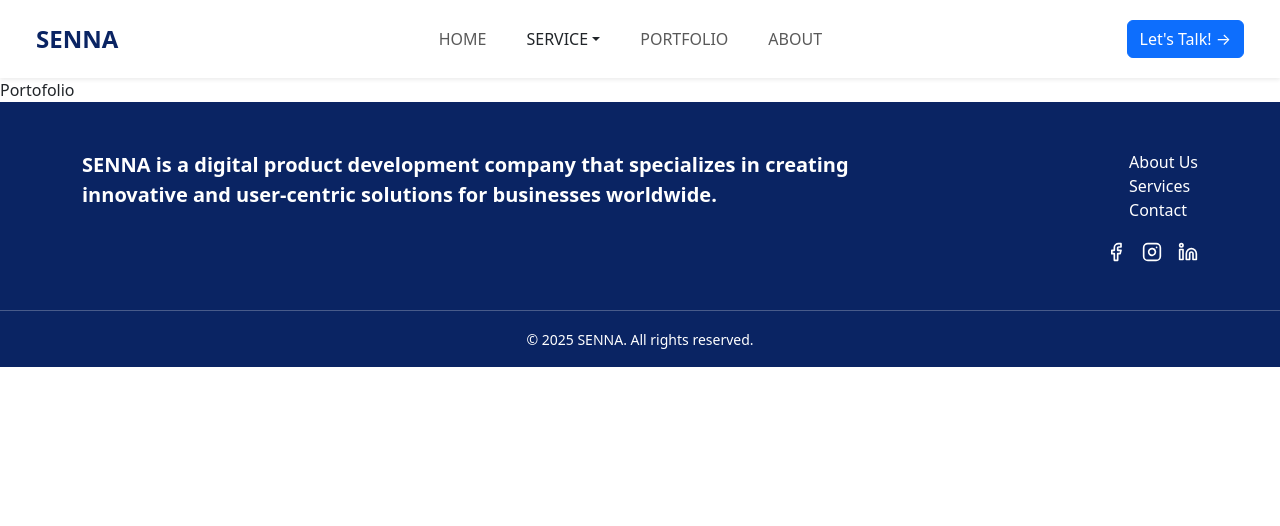
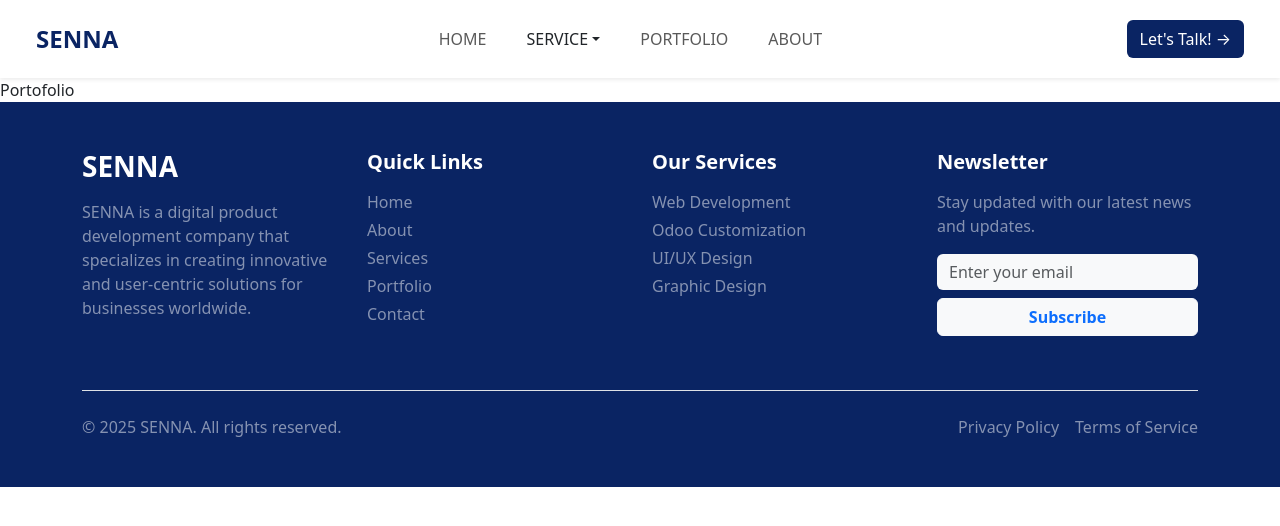
Before and after one commit to Ridho024/SENNA-Company, a React (Vite) app: page /portofolio in a window 1280 px wide. Shown: the top 526 px of the page. Built offline with nearby package versions, Linux system fonts and the light colour scheme.

Commit message:
[add: animation]: homepage

```diff
--- a/package.json
+++ b/package.json
@@ -13,6 +13,7 @@
     "@popperjs/core": "^2.11.8",
     "bootstrap": "^5.3.6",
     "lucide-react": "^0.511.0",
+    "motion": "^12.12.1",
     "react": "^19.1.0",
     "react-dom": "^19.1.0",
     "react-router-dom": "^6.30.0"
--- a/src/components/Footer/Footer.jsx
+++ b/src/components/Footer/Footer.jsx
@@ -1,91 +1,159 @@
-// import React from "react";
-
-// const Footer = () => {
-//   return (
-//     <div style={{ width: "100%", height: "400px", backgroundColor: "#0a2463", color: "white" }}>
-//       <div style={{ width: "100%" }}>
-//         <div className="row row-cols-2" style={{ width: "100%", padding: "5rem 9rem" }}>
-//           <div className="col-9">
-//             <p style={{ fontSize: "1.5rem", fontWeight: "bold" }}>SENNA is a digital product development company that specializes in creating innovative and user-centric solutions for businesses worldwide.</p>
-//           </div>
-//           <div className="col-3">
-//             <ul style={{ listStyleType: "none", padding: 0 }}>
-//               <li>
-//                 <a href="#about" style={{ color: "white", textDecoration: "none" }}>
-//                   About Us
-//                 </a>
-//               </li>
-//               <li>
-//                 <a href="#services" style={{ color: "white", textDecoration: "none" }}>
-//                   Services
-//                 </a>
-//               </li>
-//               <li>
-//                 <a href="#contact" style={{ color: "white", textDecoration: "none" }}>
-//                   Contact
-//                 </a>
-//               </li>
-//             </ul>
-//           </div>
-//         </div>
-//       </div>
-//       <div style={{ textAlign: "center", marginTop: "2rem" }}>
-//         <p>&copy; {new Date().getFullYear()} SENNA. All rights reserved.</p>
-//       </div>
-//     </div>
-//   );
-// };
-
-// export default Footer;
-
 import React from "react";
-import {
-  Facebook,
-  Instagram,
-  Linkedin,
-  Twitter,
-} from "lucide-react";
 import { Link } from "react-router-dom";
+import { motion } from "framer-motion";
 
 const Footer = () => {
   return (
-    <footer style={{ backgroundColor: "#0a2463", color: "white" }}>
-      <div className="container py-5">
+    <footer className="text-white py-5" style={{ backgroundColor: "#0a2463" }}>
+      <div className="container">
         <div className="row gy-4">
-          <div className="col-lg-9">
-            <p className="fs-5 fw-bold">
+          {/* Company Info */}
+          <motion.div
+            className="col-12 col-md-6 col-lg-3"
+            initial={{ opacity: 0, y: 20 }}
+            whileInView={{ opacity: 1, y: 0 }}
+            transition={{ duration: 0.5 }}
+            viewport={{ once: true }}
+          >
+            <h3 className="fw-bold mb-3">SENNA</h3>
+            <p className="text-white-50 mb-3">
               SENNA is a digital product development company that specializes in
-              creating innovative and user-centric solutions for businesses worldwide.
+              creating innovative and user-centric solutions for businesses
+              worldwide.
             </p>
-          </div>
-          <div className="col-lg-3 d-flex flex-column align-items-lg-end">
-            <ul className="list-unstyled mb-3">
+            <div className="d-flex gap-3">
+              <a href="#" className="text-white fs-5">
+                <i className="fab fa-linkedin"></i>
+              </a>
+              <a href="#" className="text-white fs-5">
+                <i className="fab fa-github"></i>
+              </a>
+              <a href="#" className="text-white fs-5">
+                <i className="fab fa-twitter"></i>
+              </a>
+            </div>
+          </motion.div>
+
+          {/* Quick Links */}
+          <motion.div
+            className="col-6 col-md-6 col-lg-3"
+            initial={{ opacity: 0, y: 20 }}
+            whileInView={{ opacity: 1, y: 0 }}
+            transition={{ duration: 0.5, delay: 0.2 }}
+            viewport={{ once: true }}
+          >
+            <h5 className="fw-semibold mb-3">Quick Links</h5>
+            <ul className="list-unstyled">
               <li>
-                <a href="#about" className="text-white text-decoration-none">About Us</a>
+                <Link
+                  to="/"
+                  className="text-white-50 text-decoration-none d-block mb-1"
+                >
+                  Home
+                </Link>
               </li>
               <li>
-                <a href="#services" className="text-white text-decoration-none">Services</a>
+                <Link
+                  to="/about"
+                  className="text-white-50 text-decoration-none d-block mb-1"
+                >
+                  About
+                </Link>
               </li>
               <li>
-                <a href="#contact" className="text-white text-decoration-none">Contact</a>
+                <Link
+                  to="/services"
+                  className="text-white-50 text-decoration-none d-block mb-1"
+                >
+                  Services
+                </Link>
+              </li>
+              <li>
+                <Link
+                  to="/portofolio"
+                  className="text-white-50 text-decoration-none d-block mb-1"
+                >
+                  Portfolio
+                </Link>
+              </li>
+              <li>
+                <Link
+                  to="/contact"
+                  className="text-white-50 text-decoration-none d-block"
+                >
+                  Contact
+                </Link>
               </li>
             </ul>
+          </motion.div>
+
+          {/* Services */}
+          <motion.div
+            className="col-6 col-md-6 col-lg-3"
+            initial={{ opacity: 0, y: 20 }}
+            whileInView={{ opacity: 1, y: 0 }}
+            transition={{ duration: 0.5, delay: 0.4 }}
+            viewport={{ once: true }}
+          >
+            <h5 className="fw-semibold mb-3">Our Services</h5>
+            <ul className="list-unstyled text-white-50">
+              <li className="mb-1">Web Development</li>
+              <li className="mb-1">Odoo Customization</li>
+              <li className="mb-1">UI/UX Design</li>
+              <li>Graphic Design</li>
+            </ul>
+          </motion.div>
+
+          {/* Newsletter */}
+          <motion.div
+            className="col-12 col-md-6 col-lg-3"
+            initial={{ opacity: 0, y: 20 }}
+            whileInView={{ opacity: 1, y: 0 }}
+            transition={{ duration: 0.5, delay: 0.6 }}
+            viewport={{ once: true }}
+          >
+            <h5 className="fw-semibold mb-3">Newsletter</h5>
+            <p className="text-white-50 mb-3">
+              Stay updated with our latest news and updates.
+            </p>
+            <form>
+              <div className="mb-2">
+                <input
+                  type="email"
+                  className="form-control bg-light text-dark border-0"
+                  placeholder="Enter your email"
+                />
+              </div>
+              <motion.button
+                whileHover={{ scale: 1.05 }}
+                whileTap={{ scale: 0.95 }}
+                className="btn btn-light text-primary fw-semibold w-100"
+              >
+                Subscribe
+              </motion.button>
+            </form>
+          </motion.div>
+        </div>
+
+        {/* Bottom Bar */}
+        <div className="mt-5 pt-4 border-top border-white-50">
+          <div className="d-flex flex-column flex-md-row justify-content-between align-items-center">
+            <p className="text-white-50 mb-2 mb-md-0">
+              © {new Date().getFullYear()} SENNA. All rights reserved.
+            </p>
             <div className="d-flex gap-3">
-              <Link to="https://facebook.com" className="text-white">
-                <Facebook size={20} />
+              <Link
+                to="/privacy"
+                className="text-white-50 text-decoration-none"
+              >
+                Privacy Policy
               </Link>
-              <Link to="https://instagram.com" className="text-white">
-                <Instagram size={20} />
-              </Link>
-              <Link to="https://linkedin.com" className="text-white">
-                <Linkedin size={20} />
+              <Link to="/terms" className="text-white-50 text-decoration-none">
+                Terms of Service
               </Link>
             </div>
           </div>
         </div>
-      </div>
-      <div className="text-center py-3 border-top border-white border-opacity-25">
-        <small>&copy; {new Date().getFullYear()} SENNA. All rights reserved.</small>
       </div>
     </footer>
   );
--- a/src/components/Navbar/Navbar.jsx
+++ b/src/components/Navbar/Navbar.jsx
@@ -126,7 +126,7 @@ const Navbar = () => {
         </div>
 
         <div className="d-none d-lg-block">
-          <NavLink to="/contact" className="btn btn-primary custom-btn">
+          <NavLink to="/contact" className="btn" style={{ backgroundColor: "#0a2463", color: "#fff" }}>
             Let's Talk! <span className="arrow">→</span>
           </NavLink>
         </div>
--- a/src/section/Home/TechstackSection.jsx
+++ b/src/section/Home/TechstackSection.jsx
@@ -1,29 +1,68 @@
 import React from "react";
 import { techStacks } from "../../data/techStacks";
+import { motion } from "framer-motion";
 
 const TechStack = () => {
   return (
     <>
-      <section className="mt-5 text-white" style={{ backgroundColor: "#dfe0eb" }}>
+      <section
+        className="mt-5 text-white"
+        style={{ backgroundColor: "#dfe0eb" }}
+      >
         <div className="p-5 text-center">
-          <h2 className="mb-4 fw-bold" style={{ color: "#0a2463" }}>
+          <motion.h2
+            className="mb-4 fw-bold"
+            style={{ color: "#0a2463" }}
+            initial={{ opacity: 0, y: 30 }}
+            whileInView={{ opacity: 1, y: 0 }}
+            transition={{ duration: 0.6 }}
+            viewport={{ once: true }}
+          >
             Main tech stack we are use
-          </h2>
-          <div className="d-flex justify-content-center flex-wrap gap-3">
+          </motion.h2>
+
+          <motion.div
+            className="d-flex justify-content-center flex-wrap gap-3"
+            initial="hidden"
+            whileInView="visible"
+            viewport={{ once: true }}
+            variants={{
+              visible: {
+                transition: {
+                  staggerChildren: 0.1,
+                },
+              },
+            }}
+          >
             {techStacks.map((tech, index) => (
-              <div
+              <motion.div
                 key={index}
-                className="rounded-circle d-flex justify-content-center align-items-center border border-secondary"
+                className="rounded-circle d-flex justify-content-center align-items-center border border-secondary bg-white"
                 style={{
                   width: "60px",
                   height: "60px",
                 }}
                 title={tech.name}
+                variants={{
+                  hidden: { opacity: 0, scale: 0.8 },
+                  visible: { opacity: 1, scale: 1 },
+                }}
+                transition={{ duration: 0.4 }}
+                whileHover={{ scale: 1.2 }}
               >
-                <img src={tech.icon} alt="icon tech" className="img-fluid" style={{ width: "30px", height: "30px", objectFit: "contain" }} />
-              </div>
+                <img
+                  src={tech.icon}
+                  alt="icon tech"
+                  className="img-fluid"
+                  style={{
+                    width: "30px",
+                    height: "30px",
+                    objectFit: "contain",
+                  }}
+                />
+              </motion.div>
             ))}
-          </div>
+          </motion.div>
         </div>
       </section>
     </>
```
Also changed, not shown: src/section/Home/ContactUsSection.jsx (+1 -50 lines), src/section/Home/HeroSection.jsx (+51 -16 lines), src/section/Home/PortofolioSection.jsx (+35 -12 lines), src/section/Home/ServiceSection.jsx (+47 -7 lines), 1 other file (tests, documents, lock files or other folders).
